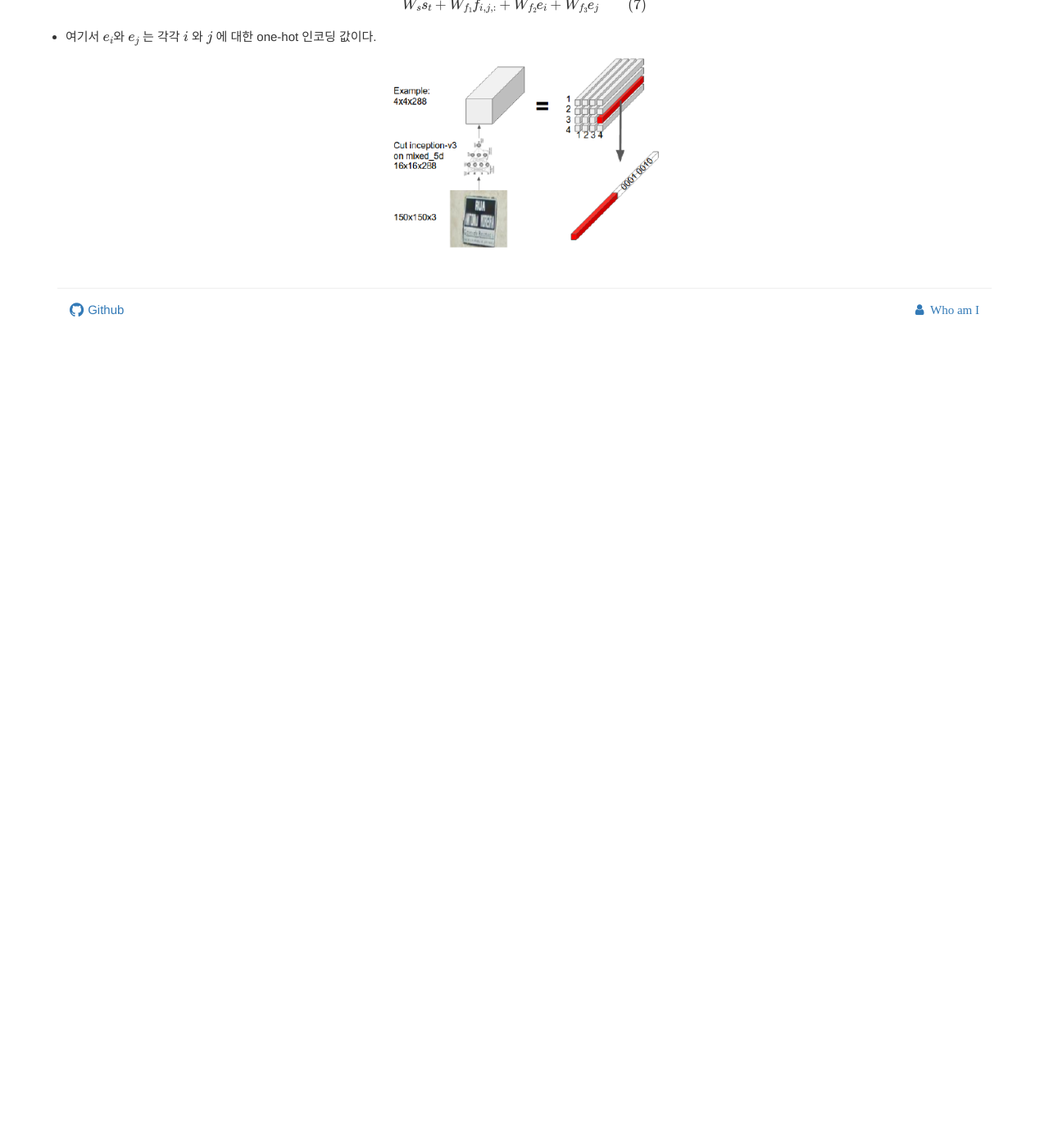
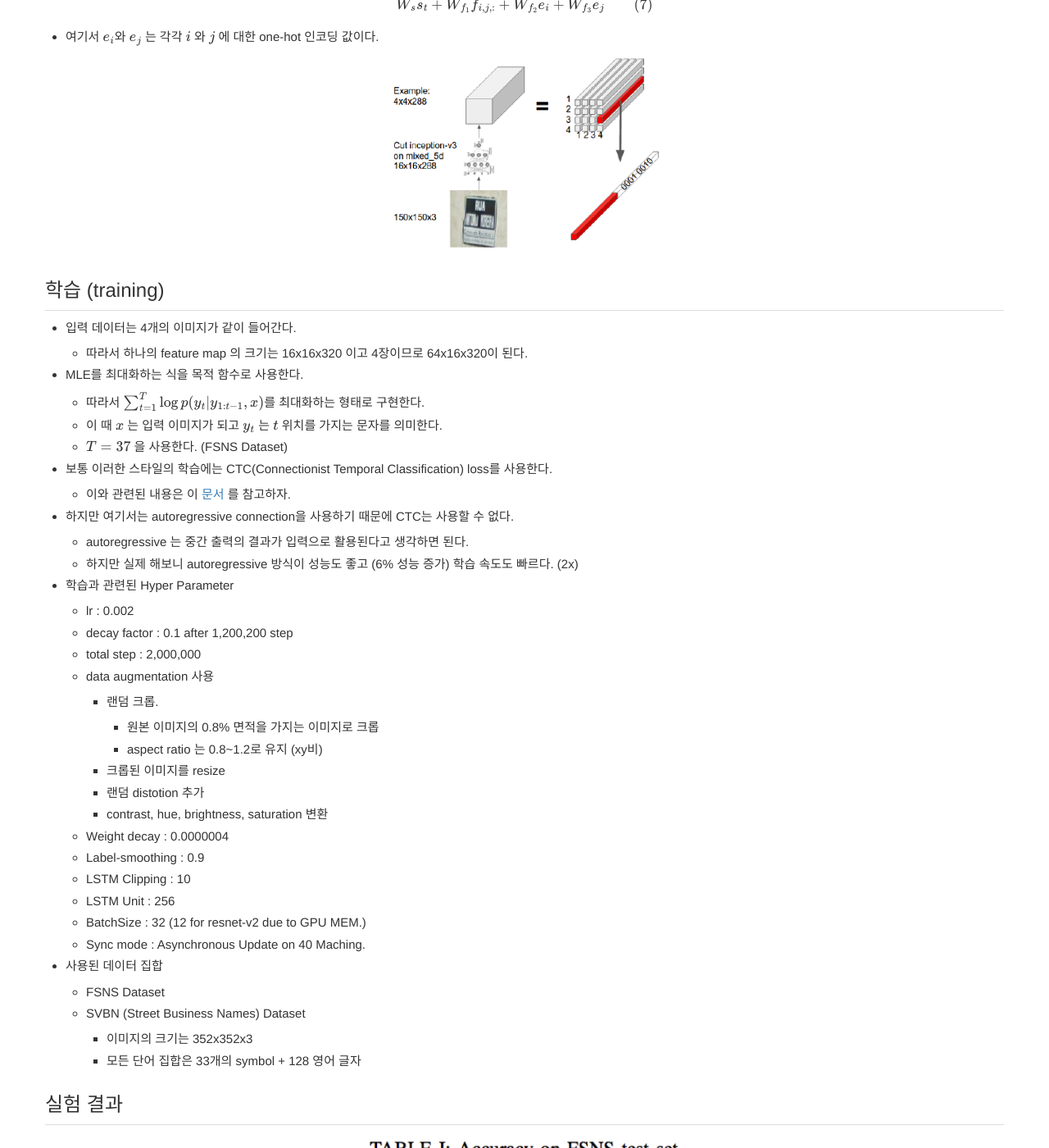
Before and after one commit to norman3/papers, a Jekyll site: the page built from docs/attention_ocr.md, in a window 1280 px wide and 1400 px high, scrolled down 5038 px. Shown: the whole window at 82% size. Built offline with Jekyll 4.4.1, drawn with Linux system fonts in a browser that asks for light colours; nearby versions of some CDN libraries; library files that are not in the unit come from our copies; formulas are drawn with MathJax 3; before the commit the page ends 5437 px from its top, so only the background shows below that; some of the changed text lies outside the part shown.

Commit message:
add attention_ocr

```diff
--- a/docs/attention_ocr.md
+++ b/docs/attention_ocr.md
@@ -53,7 +53,7 @@ link_url: "https://arxiv.org/abs/1704.03549"
 - 다음과 같은 과정으로 FSNS 이미지를 생성함.
     - 일단 이미지에서 주소 간판을 찾을 수 있는 Detector를 사용. 이를 프랑스 거리 뷰에서 찾음. Detector는 이미지 내에서 OD를 수행. (박스 위치 반환)
     - 지정학적으로(geographic location) 동일한 위치에 있는 이미지를 그룹으로 묶은 과정을 진행 (spatially cluster)
-    - [reCAPTCHA](https://developers.google.com/recaptcha/intro){:target="_blank"} 를 이용하여 TEXT를 추출
+    - [reCAPTCHA](https://developers.google.com/recaptcha/intro){:target="blank"} 를 이용하여 TEXT를 추출
     - 알바생들이 후처리 작업을 통해 보정 작업을 진행.
     - 이미지를 지리적으로 버킷 단위로 나누어 구성하고 train, validation, test가 서로 지역적으로 분리된 데이터로 생성되도록 구성. (서로 중복되지 않도록)
     - 도로(Road)의 경우 지역적으로는 떨어져있지만 길게 이어지기 때문에 동일한 도로명이 여러 지역에서 노출될 수 있다. 이것은 후처리로 중복 제거.
@@ -137,7 +137,7 @@ $$c_t = {arg\max}_{c} \left(\widehat{o}_t(c)\right)\qquad{(5)}$$
 - 예전 attention 방식과 약간 다른것이 있는데 데이터 자체에 위치 정보를 추가한다.
 - 먼저 예전 모델들이 사용하던 일반적인 attention 식을 보자.
 
-$$\alpha_{t, i, j} = softmax(V_a \circ \tanh(W_s s_t + W_f f_{i,j,:})\qquad{(6)}$$
+$$\alpha_{t, i, j} = softmax(V_a \circ \tanh(W_s s_t + W_f f_{i,j,:}))\qquad{(6)}$$
 
 - 여기서 \\( \circ \\) 은 element 단위로 곱(multiplication)을 하는 것을 의미한다.
 - 이 식을 해석(?)해 보자면,
@@ -154,3 +154,53 @@ $$W_s s_t + W_{f_1}f_{i,j,:} + W_{f_2}e_i + W_{f_3}e_j\qquad{(7)}$$
 - 여기서 \\(e\_{i}\\)와 \\(e\_{j}\\) 는 각각 \\(i\\) 와 \\(j\\) 에 대한 one-hot 인코딩 값이다.
 
 ![figure.4]({{ site.baseurl }}/images/{{ page.group }}/f04.png){:class="center-block" height="250px"}
+
+## 학습 (training)
+
+- 입력 데이터는 4개의 이미지가 같이 들어간다.
+    - 따라서 하나의 feature map 의 크기는 16x16x320 이고 4장이므로 64x16x320이 된다.
+- MLE를 최대화하는 식을 목적 함수로 사용한다.
+    - 따라서 \\(\sum\_{t=1}^{T}\log p(y\_t\|y\_{1:t-1}, x)\\)를 최대화하는 형태로 구현한다.
+    - 이 때 \\(x\\) 는 입력 이미지가 되고 \\(y\_{t}\\) 는 \\(t\\) 위치를 가지는 문자를 의미한다.
+    - \\(T=37\\) 을 사용한다. (FSNS Dataset)
+- 보통 이러한 스타일의 학습에는 CTC(Connectionist Temporal Classification) loss를 사용한다.
+    - 이와 관련된 내용은 이 [문서](https://gab41.lab41.org/speech-recognition-you-down-with-ctc-8d3b558943f0){:target="blank"} 를 참고하자.
+- 하지만 여기서는 autoregressive connection을 사용하기 때문에 CTC는 사용할 수 없다.
+    - autoregressive 는 중간 출력의 결과가 입력으로 활용된다고 생각하면 된다.
+    - 하지만 실제 해보니 autoregressive 방식이 성능도 좋고 (6% 성능 증가) 학습 속도도 빠르다. (2x)
+- 학습과 관련된 Hyper Parameter
+    - lr : 0.002
+    - decay factor : 0.1 after 1,200,200 step
+    - total step : 2,000,000
+    - data augmentation 사용
+        - 랜덤 크롭.
+            - 원본 이미지의 0.8% 면적을 가지는 이미지로 크롭
+            - aspect ratio 는 0.8~1.2로 유지 (xy비)
+        - 크롭된 이미지를 resize
+        - 랜덤 distotion 추가
+        - contrast, hue, brightness, saturation 변환
+    - Weight decay : 0.0000004
+    - Label-smoothing : 0.9
+    - LSTM Clipping : 10
+    - LSTM Unit : 256
+    - BatchSize : 32 (12 for resnet-v2 due to GPU MEM.)
+    - Sync mode : Asynchronous Update on 40 Maching.
+- 사용된 데이터 집합
+    - FSNS Dataset
+    - SVBN (Street Business Names) Dataset
+        - 이미지의 크기는 352x352x3
+        - 모든 단어 집합은 33개의 symbol + 128 영어 글자
+
+## 실험 결과
+
+![figure.5]({{ site.baseurl }}/images/{{ page.group }}/f05.png){:class="center-block" height="250px"}
+
+![figure.6]({{ site.baseurl }}/images/{{ page.group }}/f06.png){:class="center-block" height="350px"}
+
+![figure.7]({{ site.baseurl }}/images/{{ page.group }}/f07.png){:class="center-block" height="350px"}
+
+![figure.8]({{ site.baseurl }}/images/{{ page.group }}/f08.png){:class="center-block" height="350px"}
+
+- 간단하게 attention 결과를 보자.
+
+![figure.9]({{ site.baseurl }}/images/{{ page.group }}/f09.png){:class="center-block" height="1000px"}
```
Also changed, not shown: images/attention_ocr/f05.png (added), images/attention_ocr/f06.png (added), images/attention_ocr/f07.png (added), images/attention_ocr/f08.png (added), images/attention_ocr/f09.png (added).
